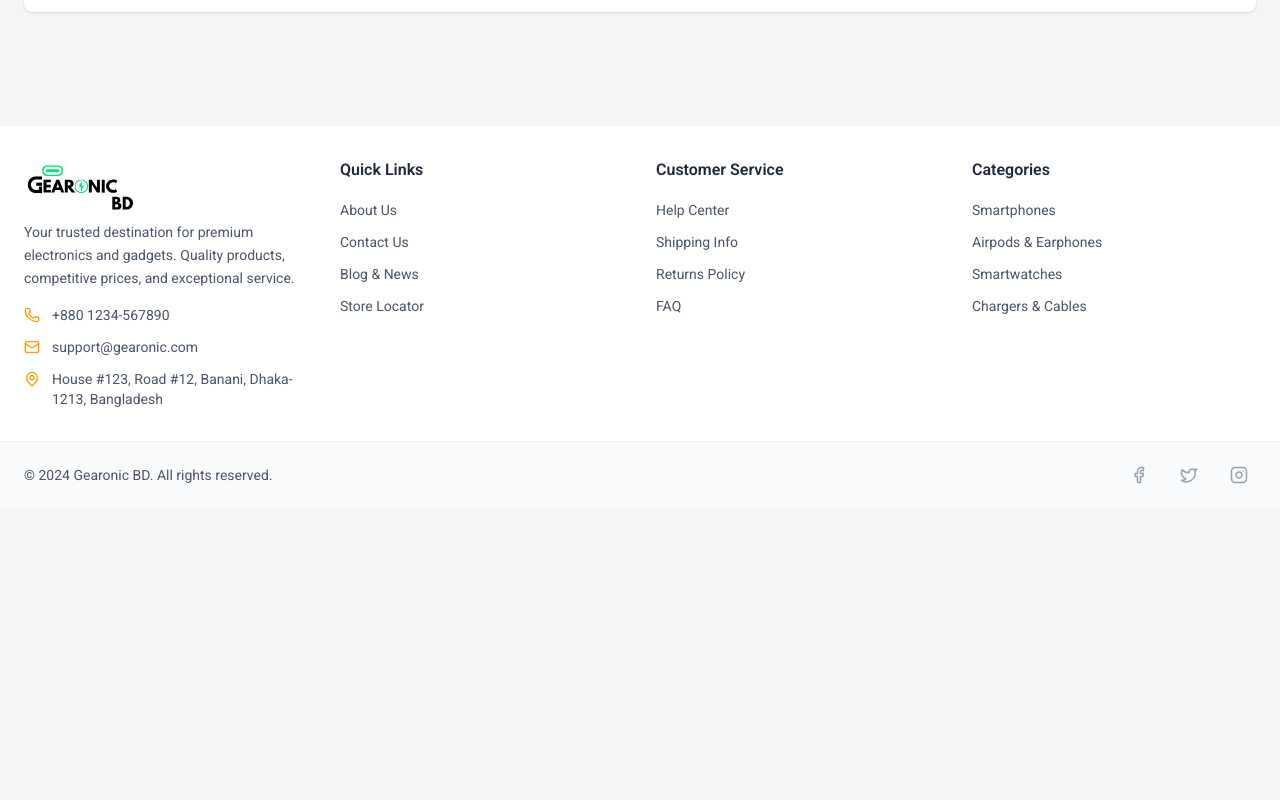
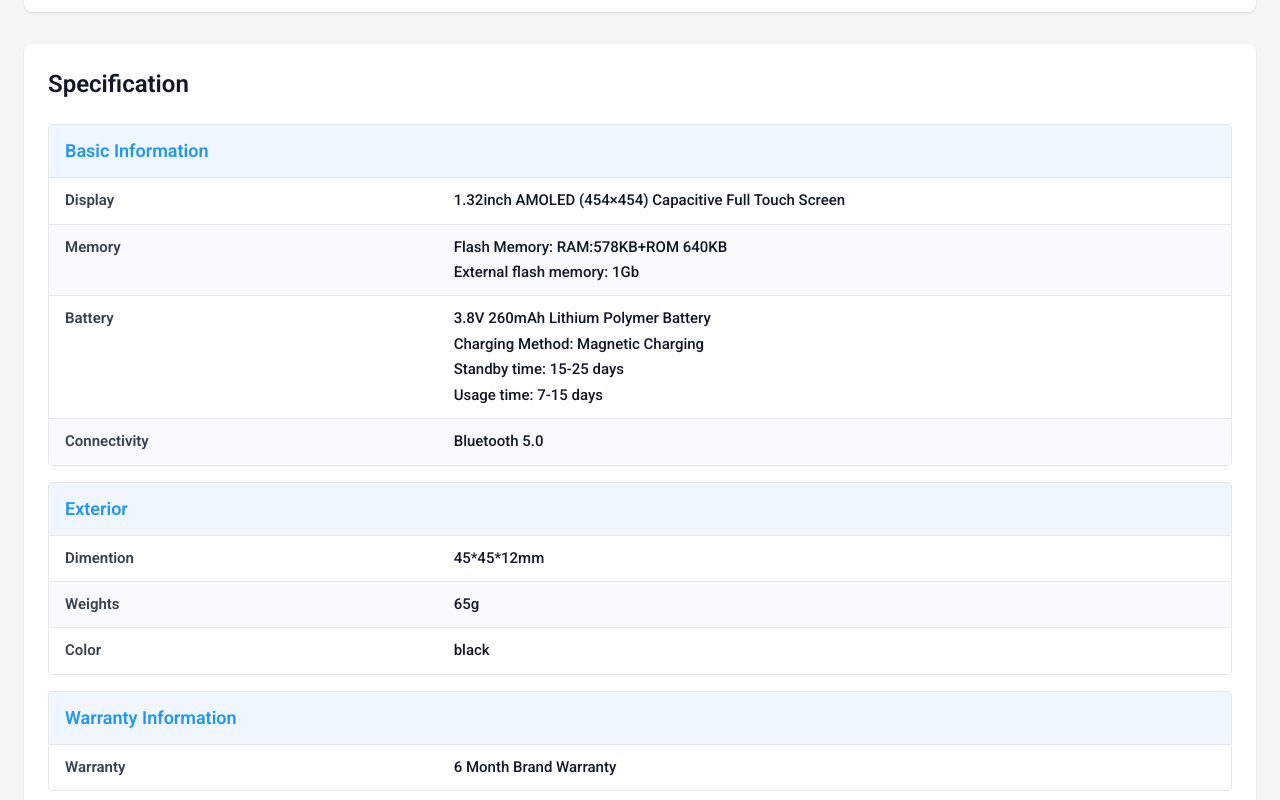
Before and after one commit to Gearonic-BD/Gearonic-Client, a Next.js app: page /product in a window 1280 px wide. Shown: the part 900-1700 px from the top of the page. Before the commit the page ends 1408 px from the top, so only its background shows below. Built offline with nearby package versions, Linux system fonts and the light colour scheme.

Commit message:
Product specification component added

```diff
--- a/src/app/product/page.tsx
+++ b/src/app/product/page.tsx
@@ -2,6 +2,7 @@
 
 import Breadcrumb from "@/components/Breadcrumb";
 import ProductDetailsCard from "@/components/ProductDetailsCard";
+import ProductSpecifications from "@/components/ProductSpecifications";
 
 const product = {
   id: "1",
@@ -38,11 +39,58 @@ const product = {
     },
   ],
   features: ["128GB Storage", "5G Support", "iOS 15", "A14 Bionic Chip"],
+  specifications: {
+    "Basic Information": {
+      display: "1.32inch AMOLED (454×454) Capacitive Full Touch Screen",
+      memory: "Flash Memory: RAM:578KB+ROM 640KB \nExternal flash memory: 1Gb",
+      battery:
+        "3.8V 260mAh Lithium Polymer Battery\nCharging Method: Magnetic Charging\nStandby time: 15-25 days\nUsage time: 7-15 days",
+      connectivity: "Bluetooth 5.0",
+    },
+    Exterior: {
+      dimention: "45*45*12mm",
+      weights: "65g",
+      color: "black",
+    },
+    "Warranty Information": {
+      warranty: "6 Month Brand Warranty",
+    },
+  },
+  description: `<h2>Blue Gean Shark L4S Sport Smart Watch – Smart, Stylish & Sporty</h2>
+
+<p>The <strong>Blue Gean Shark L4S Sport Smart Watch</strong> blends sleek aesthetics with powerful functionality, designed for tech-savvy users who demand both performance and style. This premium wearable supports <strong>5G connectivity</strong>, features a sharp <strong>1.32-inch AMOLED display</strong>, and runs on the robust <strong>A14 Bionic Chip</strong>.</p>
+
+<h3>Key Features</h3>
+<ul>
+  <li>128GB Internal Storage</li>
+  <li>iOS 15 Compatibility</li>
+  <li>Advanced A14 Bionic Chipset</li>
+  <li>Bluetooth 5.0 for seamless connectivity</li>
+</ul>
+
+<h3>Performance & Battery</h3>
+<p>Equipped with a <strong>260mAh Lithium Polymer Battery</strong>, the L4S offers a remarkable standby time of <strong>15–25 days</strong> and a usage time of up to <strong>15 days</strong>. It uses a <strong>magnetic charging system</strong> for added convenience.</p>
+
+<h3>Design & Build</h3>
+<p>Sporting a compact <strong>45×45×12mm</strong> build and weighing just <strong>65g</strong>, the L4S fits comfortably on the wrist. Choose from stunning color options like <strong>Black</strong> and <strong>White</strong> to match your style.</p>
+
+<h3>Variants & Pricing</h3>
+<ul>
+  <li>Black – ৳21,250 (Stock: 100 units)</li>
+  <li>White – ৳21,350 (Stock: 30 units)</li>
+</ul>
+
+<h3>Warranty</h3>
+<p>This product comes with a <strong>6-month official brand warranty</strong> for peace of mind.</p>
+
+<h3>Ideal For</h3>
+<p>This smartwatch is ideal for fitness enthusiasts, professionals, and tech lovers who want to stay connected in style.</p>
+`,
 };
 
 const ProductPage = () => {
   return (
-    <div className="min-h-screen">
+    <>
       <section className="container mx-auto max-w-[1280px] px-4 sm:px-6">
         <Breadcrumb
           items={[
@@ -60,10 +108,13 @@ const ProductPage = () => {
         />
       </section>
 
-      <section className="container mx-auto max-w-[1280px] px-4 sm:px-6 pb-8">
+      <section className="container mx-auto max-w-[1280px] px-4 sm:px-6 pb-4 md:pb-8">
         <ProductDetailsCard product={product} />
       </section>
-    </div>
+      <section className="container mx-auto max-w-[1280px] px-4 sm:px-6 pb-4 md:pb-8">
+        <ProductSpecifications specifications={product.specifications} />
+      </section>
+    </>
   );
 };
 export default ProductPage;
--- a/src/components/ProductInfo.tsx
+++ b/src/components/ProductInfo.tsx
@@ -27,7 +27,7 @@ const ProductInfo = ({
   return (
     <div className="space-y-2 sm:space-y-4">
       <div>
-        <h1 className="text-2xl lg:text-3xl text-gray-900 mb-1.5 sm:mb-2">
+        <h1 className="text-xl sm:text-2xl lg:text-3xl text-gray-900 mb-1.5 sm:mb-2">
           {title}
         </h1>
         <div className="flex items-center gap-2 mb-1.5 sm:mb-3">
--- /dev/null
+++ b/src/components/ProductSpecifications.tsx
@@ -0,0 +1,59 @@
+import { Product } from "@/types/product";
+
+const ProductSpecifications = ({
+  specifications,
+}: {
+  specifications: Product["specifications"];
+}) => {
+  return (
+    <div className="bg-white rounded-lg shadow-sm py-6 px-3 md:px-6 sm:mx-6 md:mx-0">
+      <h2 className="text-xl md:text-2xl font-semibold text-gray-900 mb-2 md:mb-6">
+        Specification
+      </h2>
+
+      <div className="space-y-4">
+        {Object.entries(specifications).map(([category, items]) => (
+          <div
+            key={category}
+            className="border border-gray-200 rounded-sm overflow-hidden"
+          >
+            {/* Category Header */}
+            <div className="bg-blue-50 px-4 py-2 md:py-3 border-b border-gray-200">
+              <h3 className="text-base md:text-lg font-semibold text-info">
+                {category}
+              </h3>
+            </div>
+
+            {/* Specification Rows */}
+            <div className="divide-y divide-gray-200">
+              {Object.entries(items).map(([key, value], index) => (
+                <div
+                  key={key}
+                  className={`grid grid-cols-1 md:grid-cols-3 gap-1.5 md:gap-4 px-4 py-2 md:py-3 ${
+                    index % 2 === 0 ? "bg-white" : "bg-gray-50"
+                  }`}
+                >
+                  <div className="font-medium md:font-semibold text-gray-700 capitalize text-sm md:text-sb">
+                    {key.replace(/([A-Z])/g, " $1").trim()}
+                  </div>
+                  <div className="md:col-span-2 text-gray-900 font-normal md:font-medium text-sm md:text-sb">
+                    {value.split("\n").map((line, lineIndex) => (
+                      <div
+                        key={lineIndex}
+                        className={lineIndex > 0 ? "mt-1" : ""}
+                      >
+                        {line}
+                      </div>
+                    ))}
+                  </div>
+                </div>
+              ))}
+            </div>
+          </div>
+        ))}
+      </div>
+    </div>
+  );
+};
+
+export default ProductSpecifications;
--- a/src/styles/globals.css
+++ b/src/styles/globals.css
@@ -11,6 +11,11 @@ html {
   --breakpoint-xs: 30rem; /* 480px */
   --breakpoint-ml: 56rem; /* 896px */
   --breakpoint-2xs: 18.75rem; /* 300px */
+
+  /* text size */
+  --text-xsm: 0.8125rem; /* 13px */
+  --text-sb: 0.9375rem; /* 15px */
+
   /* colors */
   --color-primary: #ff9800;
   --color-warning: #ffc107;
--- a/src/types/product.ts
+++ b/src/types/product.ts
@@ -20,4 +20,5 @@ export interface Product {
   rating: number;
   variants: Variant[];
   features: string[];
+  specifications: Record<string, Record<string, string>>;
 }
```
